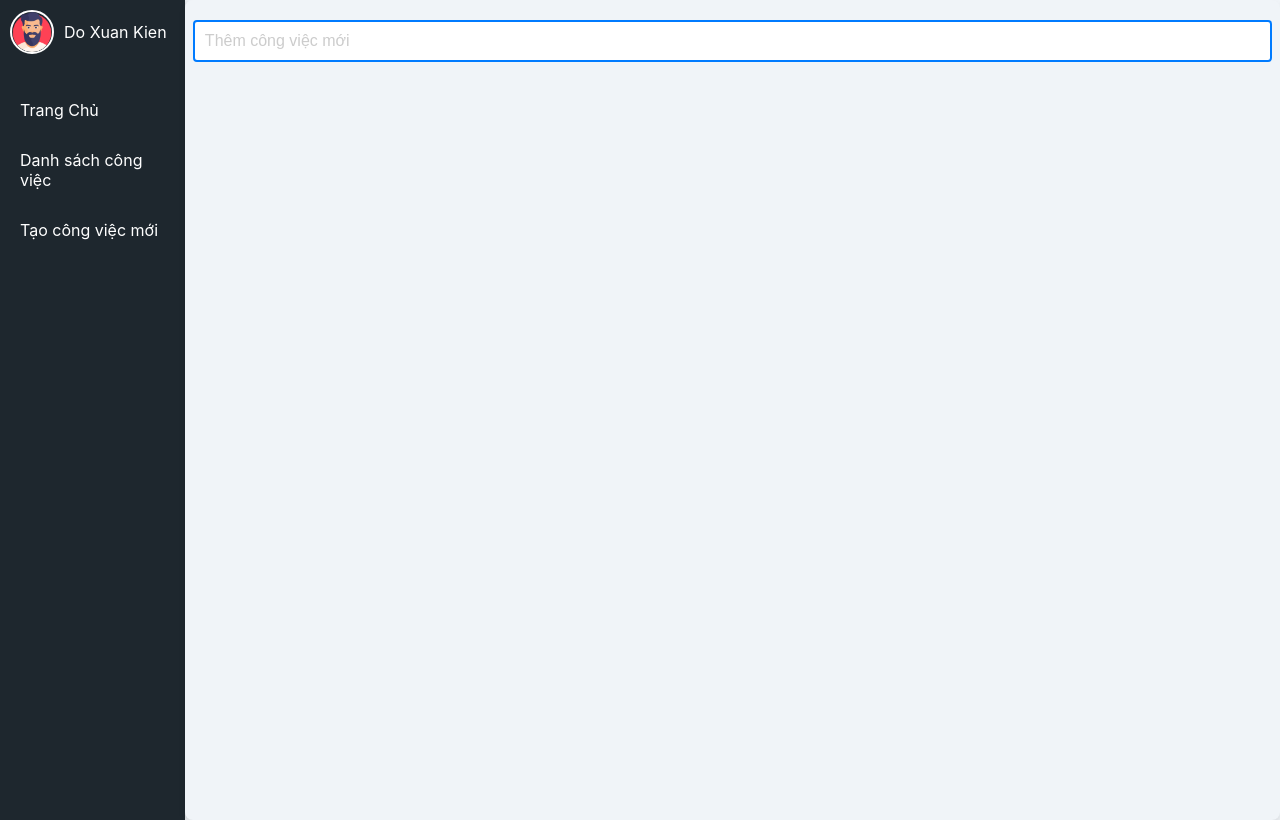
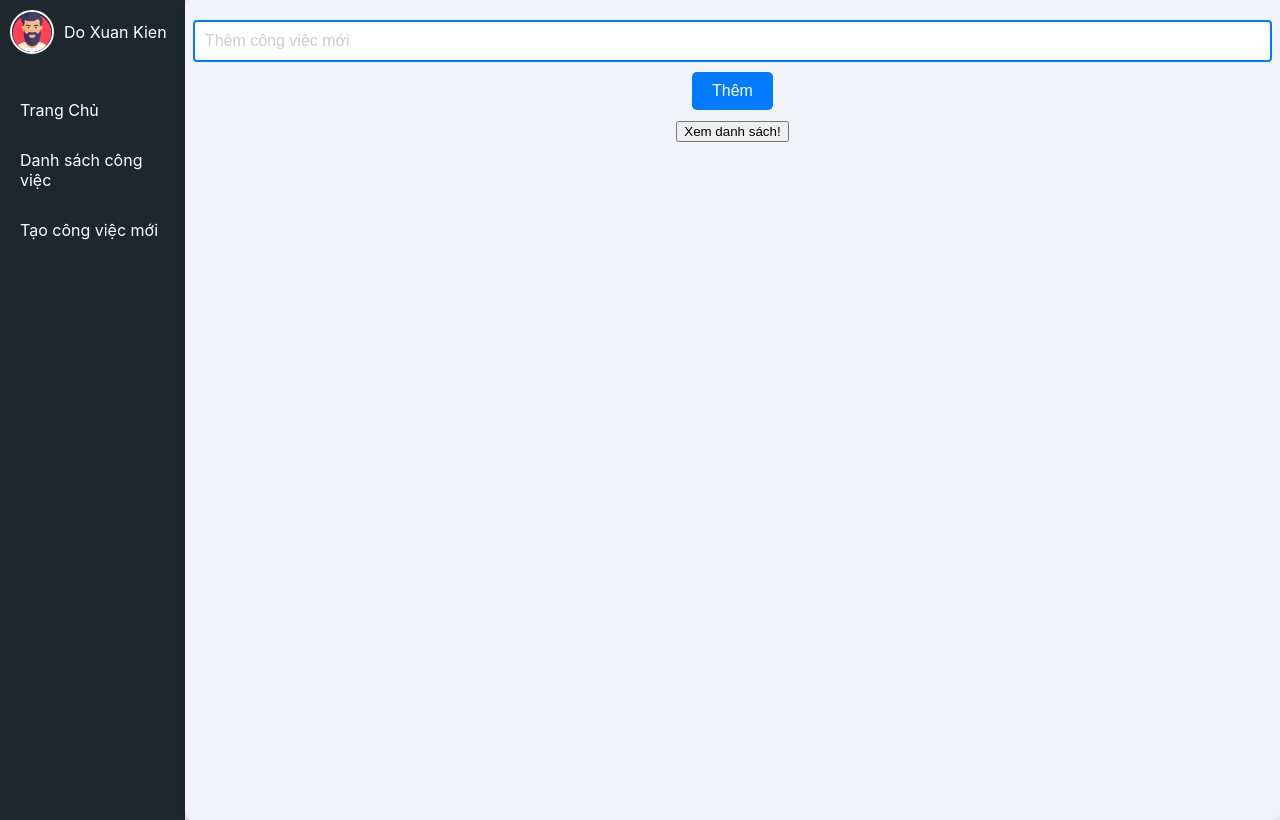
Before and after one commit to iKyel/Todolist, a React (Create React App) app: page /create in a window 1280 px wide. Built offline with nearby package versions, Linux system fonts and the light colour scheme.

Commit message:
chore: Add submit button styles and remove unused code

```diff
--- a/src/App.css
+++ b/src/App.css
@@ -159,3 +159,18 @@ body {
 }
 
 /* Add more styles for other elements as needed */
+
+.submit-button {
+  padding: 10px 20px;
+  background-color: #007bff;
+  color: white;
+  border: none;
+  border-radius: 5px;
+  cursor: pointer;
+  font-size: 16px;
+  transition: background-color 0.3s ease;
+}
+
+.submit-button:hover {
+  background-color: #0056b3;
+}
--- a/src/App.tsx
+++ b/src/App.tsx
@@ -11,11 +11,6 @@ import {
   RouterProvider,
 } from "react-router-dom";
 
-// Define the addTask function
-const addTask = (task: string) => {
-  console.log("Adding task:", task);
-  // Here you would typically update some state or perform an API call to save the task
-};
 
 const router = createBrowserRouter(
   createRoutesFromChildren(
@@ -24,7 +19,7 @@ const router = createBrowserRouter(
         <Route path="/" element={<HomePage />} />
         <Route path="/list" element={<WorkList />} />
         {/* Pass the addTask function as a prop to CreateWork */}
-        <Route path="/create" element={<CreateWork addTask={addTask} />} />
+        <Route path="/create" element={<CreateWork />} />
       </Route>
     </>
   )
--- a/src/components/CreateWork.tsx
+++ b/src/components/CreateWork.tsx
@@ -1,31 +1,44 @@
-import React, { useState, FC } from 'react';
+import React, { useState, FC } from "react";
+import { Link } from "react-router-dom";
 
-// Define the props type
-interface CreateWorkProps {
-  addTask: (task: string) => void;
+interface WorkListProps {
+  /*...*/
 }
 
-const CreateWork: FC<CreateWorkProps> = ({ addTask }) => {
-  const [task, setTask] = useState('');
+const CreateWork: FC<WorkListProps> = () => {
+  const storageWork = JSON.parse(localStorage.getItem("workList") || "[]");
 
-  const handleSubmit = (e: React.FormEvent<HTMLFormElement>) => {
+  const [work, setWork] = useState<string>("");
+  const [workList, setWorkList] = useState<string[]>(storageWork);
+  const handleSubmit = (e: React.MouseEvent<HTMLButtonElement>) => {
     e.preventDefault();
-    if (!task) return;
-    addTask(task);
-    setTask('');
+    setWorkList((prev) => {
+      const newWork = [...prev, work];
+      const jsonWorkList = JSON.stringify(newWork);
+      localStorage.setItem("workList", jsonWorkList);
+      return newWork;
+    });
+    setWork(""); // Clear input after adding
   };
-
   return (
-    <form className="create-work-form" onSubmit={handleSubmit}>
+    <>
+      <form className="create-work-form" onSubmit={(e) => e.preventDefault()}>
         <input
           type="text"
           className="task-input"
           placeholder="Thêm công việc mới"
-        value={task}
-        onChange={(e) => setTask(e.target.value)}
+          value={work}
+          onChange={(e) => setWork(e.target.value)}
         />
+        <button type="submit" onClick={handleSubmit} className="submit-button">
+          Thêm
+        </button>
         {/* Rest of your component */}
+        <Link to="/list">
+          <button className="button-list">Xem danh sách!</button>
+        </Link>
       </form>
+    </>
   );
 };
 
--- a/src/components/WorkList.tsx
+++ b/src/components/WorkList.tsx
@@ -1,19 +1,29 @@
-import React from 'react'
+import React from "react";
+import { useState } from "react";
+import { Link } from "react-router-dom";
 
 const WorkList = () => {
+  const storageWork = JSON.parse(localStorage.getItem("workList") || "[]");
+  const [workList, setWorkList] = useState<string[]>(storageWork);
   return (
     <>
-      <div className='work-list'>
-        <div className='on-going'>
+      <div className="work-list">
+        <div className="on-going">
           Danh sách công việc đang tiến hành
+          <ul>
+            {workList.map((workItem, index) => (
+              <li key={index}>{workItem}</li>
+            ))}
+          </ul>
         </div>
 
-        <div className='completed'>
-          Danh sách công việc đã hoàn thành
-        </div>
+        <div className="completed">Danh sách công việc đã hoàn thành</div>
+        <Link to="/create">
+          <button className="button-create">Tạo công việc mới</button>
+        </Link>
       </div>
     </>
-  )
-}
+  );
+};
 
-export default WorkList
+export default WorkList;
```
Lines whose indentation alone changed are shown as unchanged.
